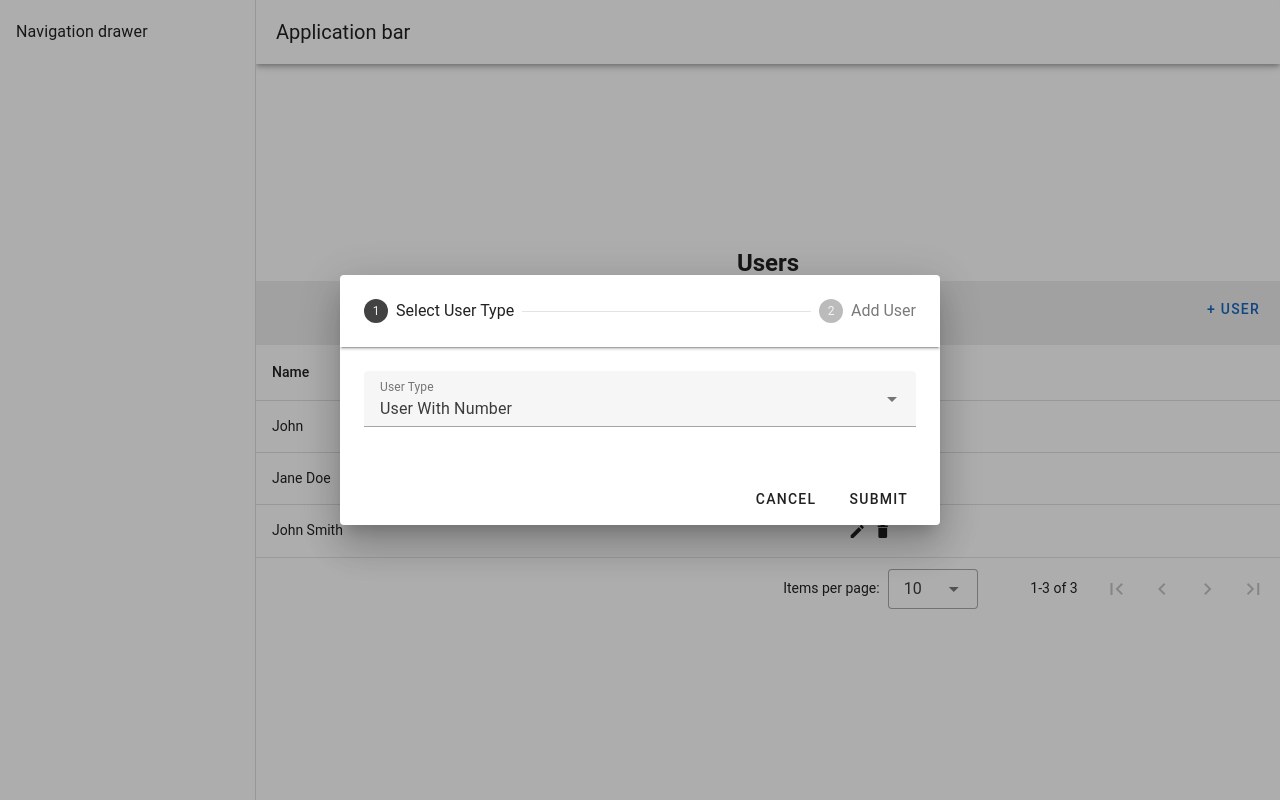
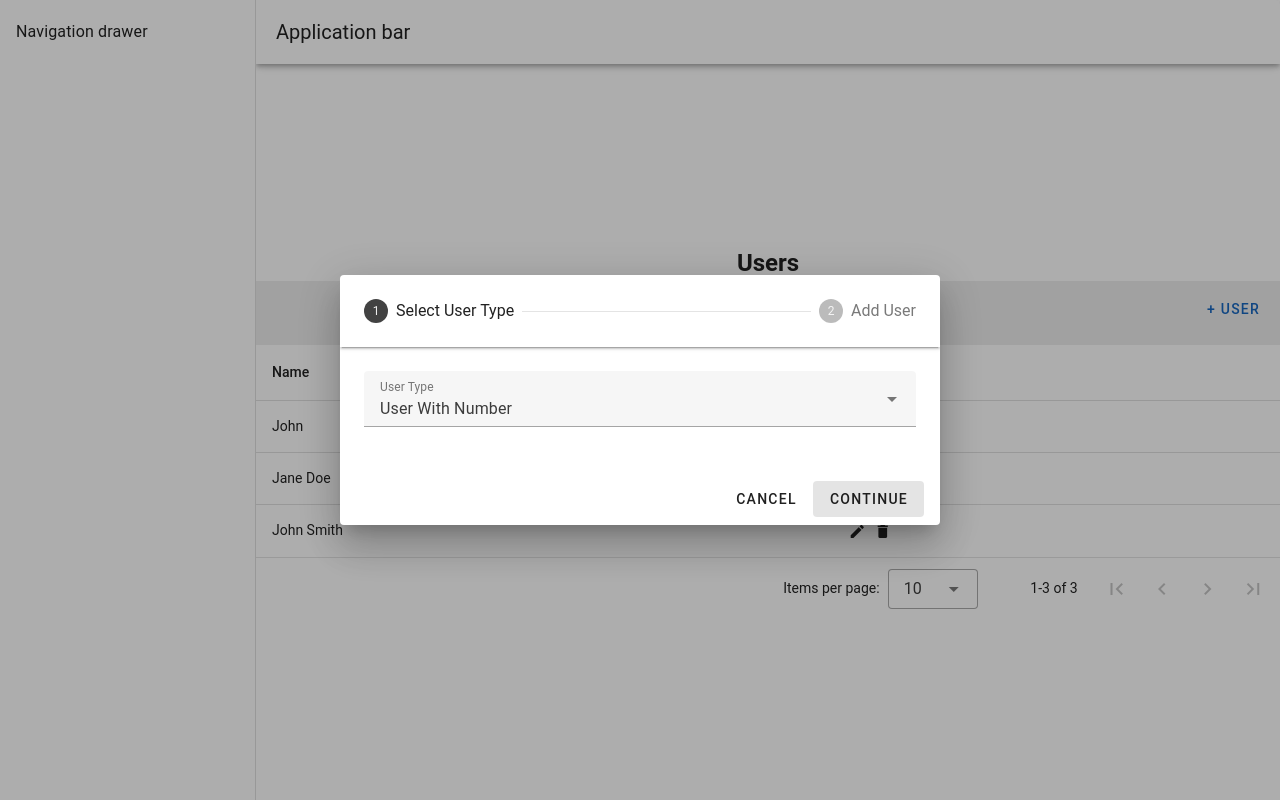
Before and after one commit to whitel1ght/large-vuetify-project, a Vue app: page / in a window 1280 px wide. Both pictures are taken after a click on the button "+ USER". Built offline with nearby package versions, Linux system fonts and the light colour scheme.

Commit message:
delete user functionality

```diff
--- a/src/components/dialogs/AddUserDialog.vue
+++ b/src/components/dialogs/AddUserDialog.vue
@@ -52,15 +52,16 @@
           <v-btn
             variant="text"
             @click="show = false"
-            >
+          >
             Cancel
           </v-btn>
 
           <v-btn
-            variant="text"
+            variant="tonal"
+            :loading="loading"
             @click="submit"
           >
-            Submit
+            {{ step === 2 ? 'Submit' : 'Continue' }}
           </v-btn>
         </div>
       </div>
@@ -82,6 +83,7 @@ const emit = defineEmits(['update:modelValue'])
 const eventBus = mitt()
 
 // refs
+const loading = ref(false)
 const step = ref(1)
 const type = ref('User With Number')
 
@@ -111,13 +113,15 @@ function next() {
 
 function submit() {
   if (step.value === 2) {
+    loading.value = true
     eventBus.emit('submit')
+
+    setTimeout(() => {
+      loading.value = false
+      show.value = false
+    }, 1000)
   } else {
     next()
   }
 }
-
-function close() {
-  console.log('close')
-}
 </script>
--- a/src/pages/index.vue
+++ b/src/pages/index.vue
@@ -74,7 +74,6 @@ const showEditUser = ref(false)
 
 // methods
 function addUser(user) {
-  console.log('addUser', user)
   users.value.push(user)
 }
 
@@ -89,7 +88,7 @@ function editItem(user) {
 }
 
 function deleteItem(item) {
-  console.log('deleteItem', item)
+  users.value = users.value.filter(user => user.id !== item.id)
 }
 
 // initialization
```
